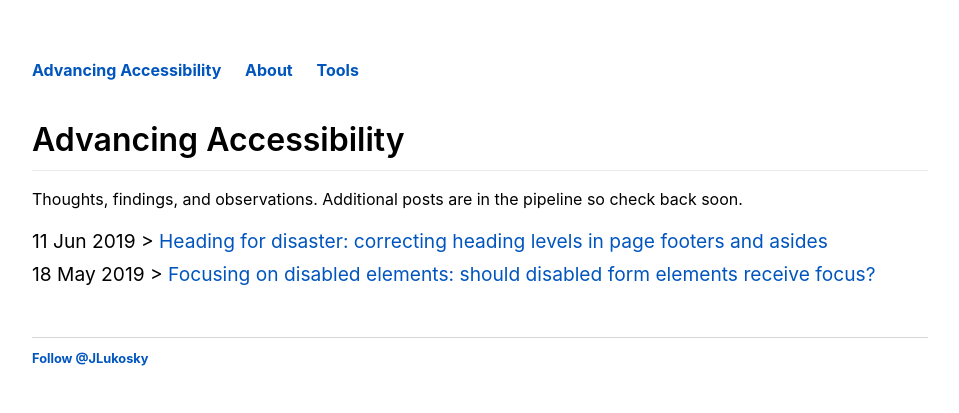
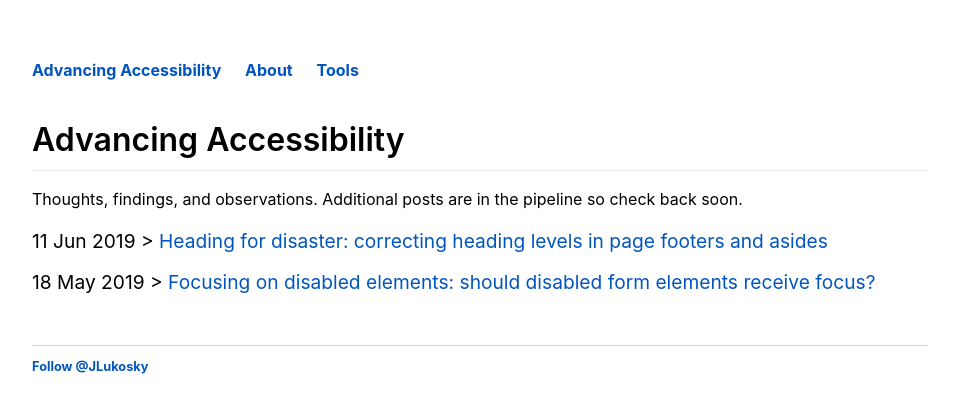
Before and after one commit to jlukosky/jlukosky, a Jekyll site: the page built from index.html, in a window 1280 px wide. Shown: the top 413 px of the page, without its empty margins (160-1119 px from the left). Built offline with Jekyll 4.4.1, drawn with Linux system fonts in a browser that asks for light colours; comment, search, counter and statistics services are not loaded.

Commit message:
posts list item separation

```diff
--- a/css/main.css
+++ b/css/main.css
@@ -228,4 +228,5 @@ ul.posts {
 
 ul.posts li {
     list-style: none;
+    margin-bottom: .8rem;
 }
```
